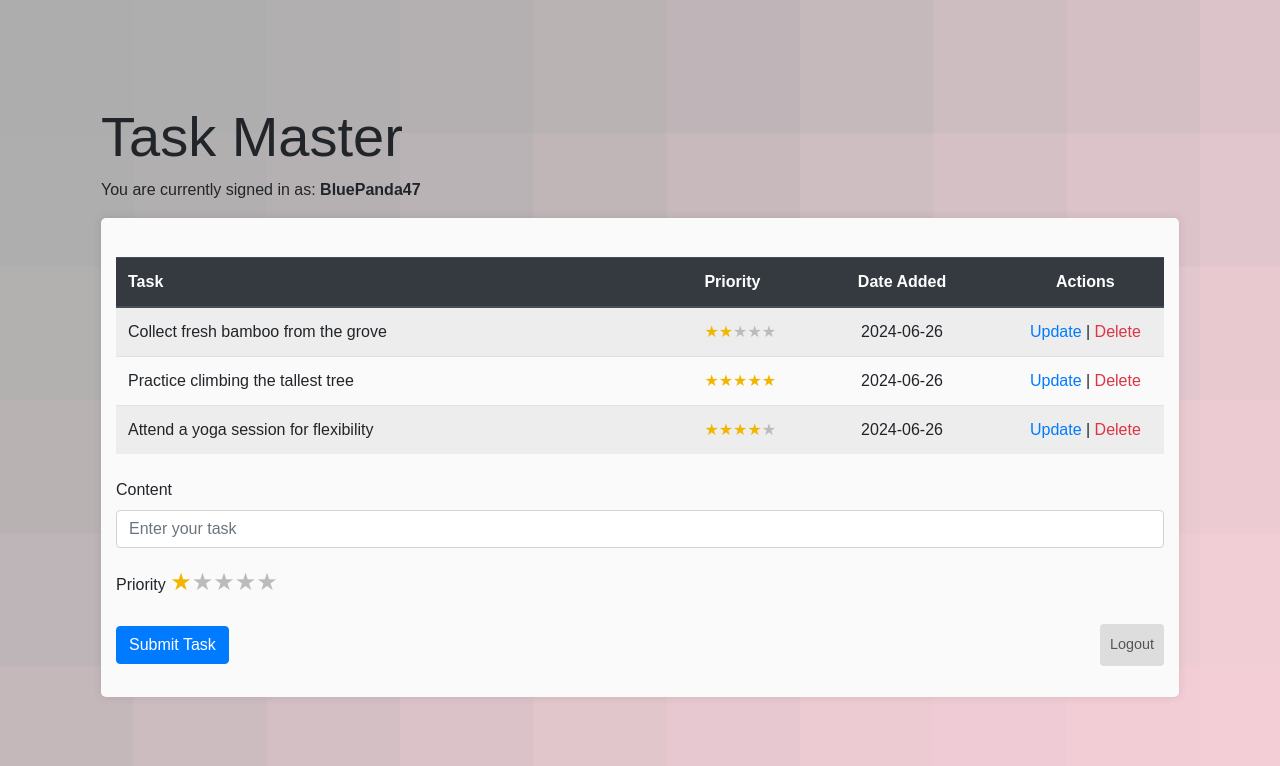
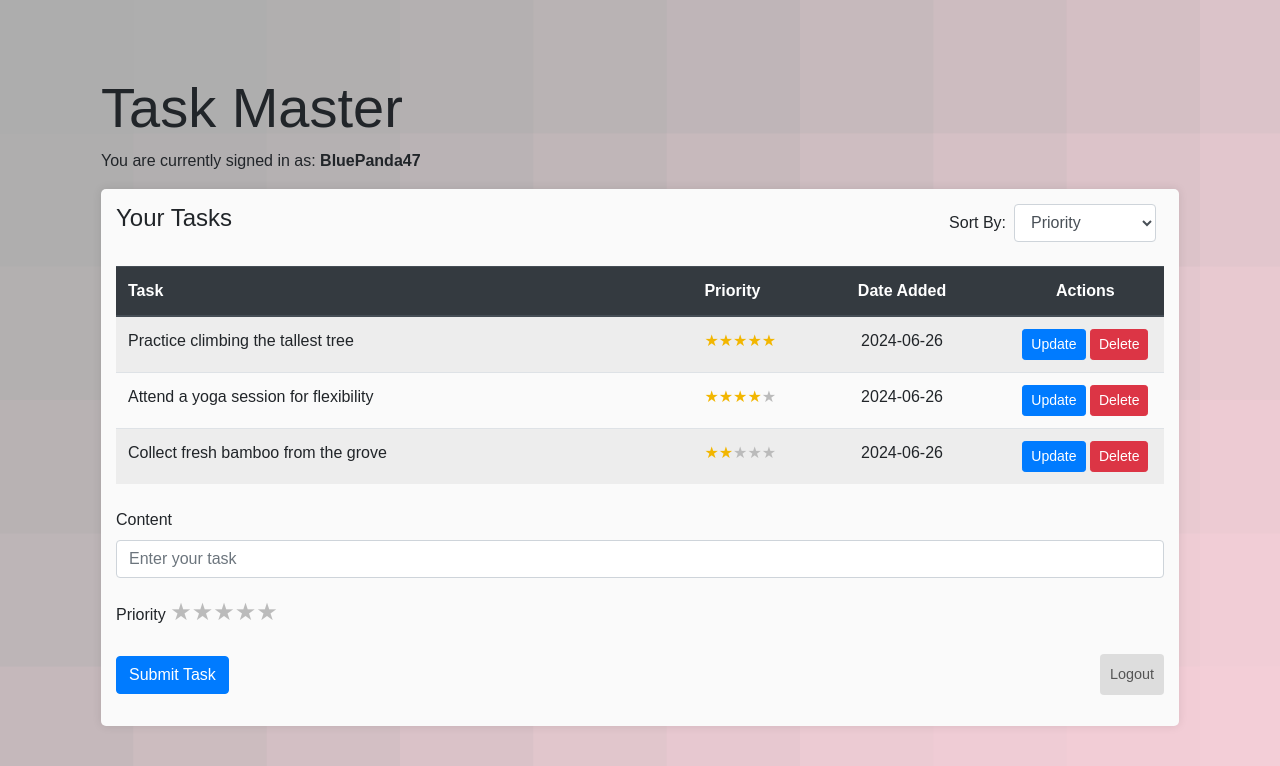
Before and after one commit to m1zukash1/flask-todo, a Flask app: page /dashboard in a window 1280 px wide. Shown: the top 766 px of the page. Run offline with Flask 3, Linux system fonts and the light colour scheme; a user stored in the database is signed in; data comes from the database, SQL or seed files in the repository; some libraries are stand-ins or nearby versions.

Commit message:
Implemented sorting in dashboard
Users can now sort their to-do's by priority or creation date

```diff
--- a/app.py
+++ b/app.py
@@ -68,14 +68,18 @@ def dashboard():
             priority=form.priority.data,
             user_id=current_user.id
         )
-        print(new_todo.priority)
         db.session.add(new_todo)
         db.session.commit()
         flash('Todo added successfully!', 'success')
         return redirect(url_for('dashboard'))
 
-    todos = Todo.query.filter_by(user_id=current_user.id).all()
-    return render_template('dashboard.html', form=form, todos=todos)
+    sort_by = request.args.get('sort_by', 'priority')
+    if sort_by == 'date_created':
+        todos = Todo.query.filter_by(user_id=current_user.id).order_by(Todo.date_created.desc()).all()
+    else:
+        todos = Todo.query.filter_by(user_id=current_user.id).order_by(Todo.priority.desc()).all()
+
+    return render_template('dashboard.html', form=form, todos=todos, sort_by=sort_by)
 
 @app.route('/delete/<int:id>')
 @login_required
--- a/templates/dashboard.html
+++ b/templates/dashboard.html
@@ -13,10 +13,23 @@ Dashboard
         background-size: cover;
     }
 </style>
+
 <div class="content px-3">
     <h1 class="display-4">Task Master</h1>
     <p>You are currently signed in as: <strong>{{ current_user.username }}</strong></p>
+
     <div class="task-box">
+        <div class="d-flex justify-content-between align-items-center mb-3">
+            <h4>Your Tasks</h4>
+            <form method="GET" action="{{ url_for('dashboard') }}" class="form-inline">
+                <label for="sort" class="mr-2">Sort By:</label>
+                <select id="sort" name="sort_by" class="form-control mr-2" onchange="this.form.submit()">
+                    <option value="priority" {% if sort_by == 'priority' %}selected{% endif %}>Priority</option>
+                    <option value="date_created" {% if sort_by == 'date_created' %}selected{% endif %}>Date Created</option>
+                </select>
+            </form>
+        </div>
+
         {% if todos|length < 1 %}
         <h4 class="text-center mt-4">There are no tasks. Create one below!</h4>
         {% else %}
@@ -43,14 +56,15 @@ Dashboard
                     </td>
                     <td class="text-center">{{ todo.date_created.date() }}</td>
                     <td class="text-center">
-                        <a href="/update/{{todo.id}}" class="text-primary">Update</a> |
-                        <a href="/delete/{{todo.id}}" class="text-danger">Delete</a>
+                        <a href="/update/{{todo.id}}" class="btn btn-sm btn-primary">Update</a>
+                        <a href="/delete/{{todo.id}}" class="btn btn-sm btn-danger">Delete</a>
                     </td>
                 </tr>
             {% endfor %}
             </tbody>
         </table>
         {% endif %}
+
         <form action="{{ url_for('dashboard') }}" method="POST" class="mt-4">
             {{ form.hidden_tag() }}
             <div class="form-group">
@@ -61,7 +75,7 @@ Dashboard
                 {{ form.priority.label(class="form-label") }}
                 <div class="star-rating">
                     {% for i in range(5, 0, -1) %}
-                        <input type="radio" id="star{{ i }}" name="priority" value="{{ i }}" {% if form.priority.data == i or (form.priority.data is none and i == 1) %}checked{% endif %}>
+                        <input type="radio" id="star{{ i }}" name="priority" value="{{ i }}">
                         <label for="star{{ i }}">&#9733;</label>
                     {% endfor %}
                 </div>
```
